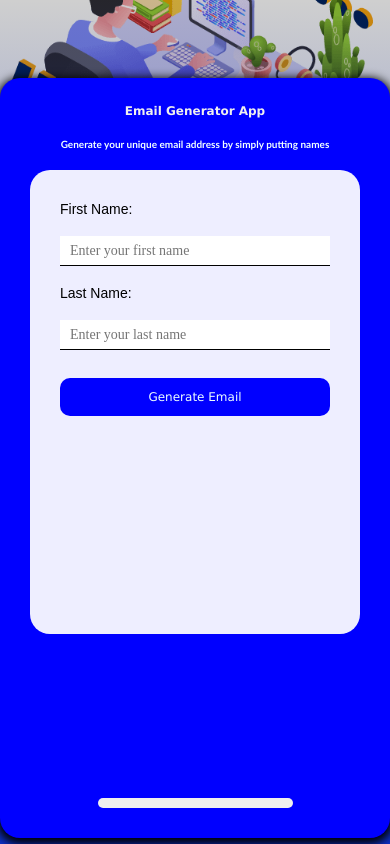
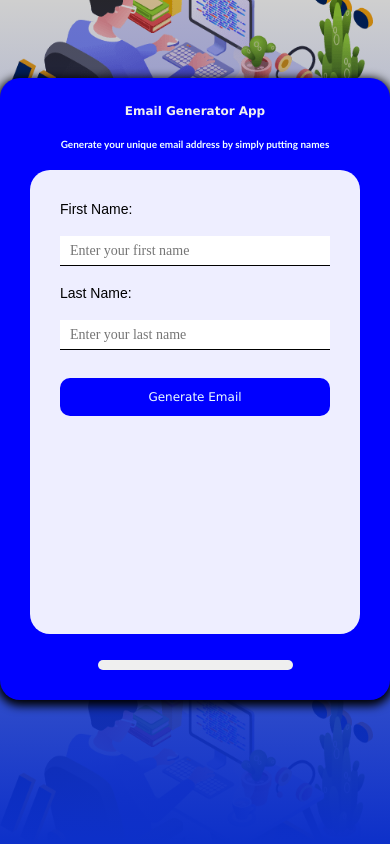
Before and after one commit to Eminentdio/email-generator-web, a plain HTML site: page index.html in a window 390 px wide. Drawn offline with Linux system fonts and the light colour scheme.

Commit message:
Update style.css

```diff
--- a/style.css
+++ b/style.css
@@ -92,7 +92,7 @@ button:hover{
 @media screen and (max-width: 720px) {
     .ega-container{
         width: 100%;
-        height: 90vh;
+        max-height: 90vh;
         margin-top: 20%;
         overflow: hidden;
     }
```
